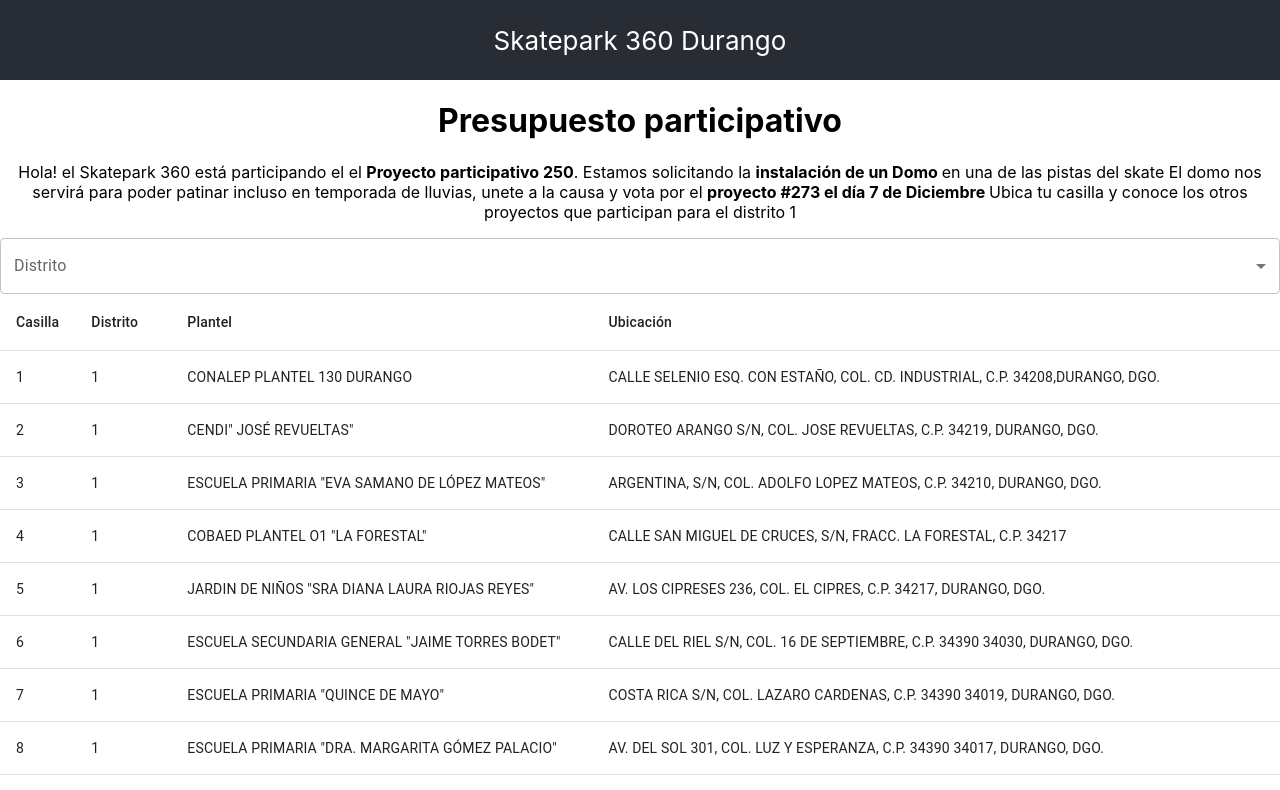
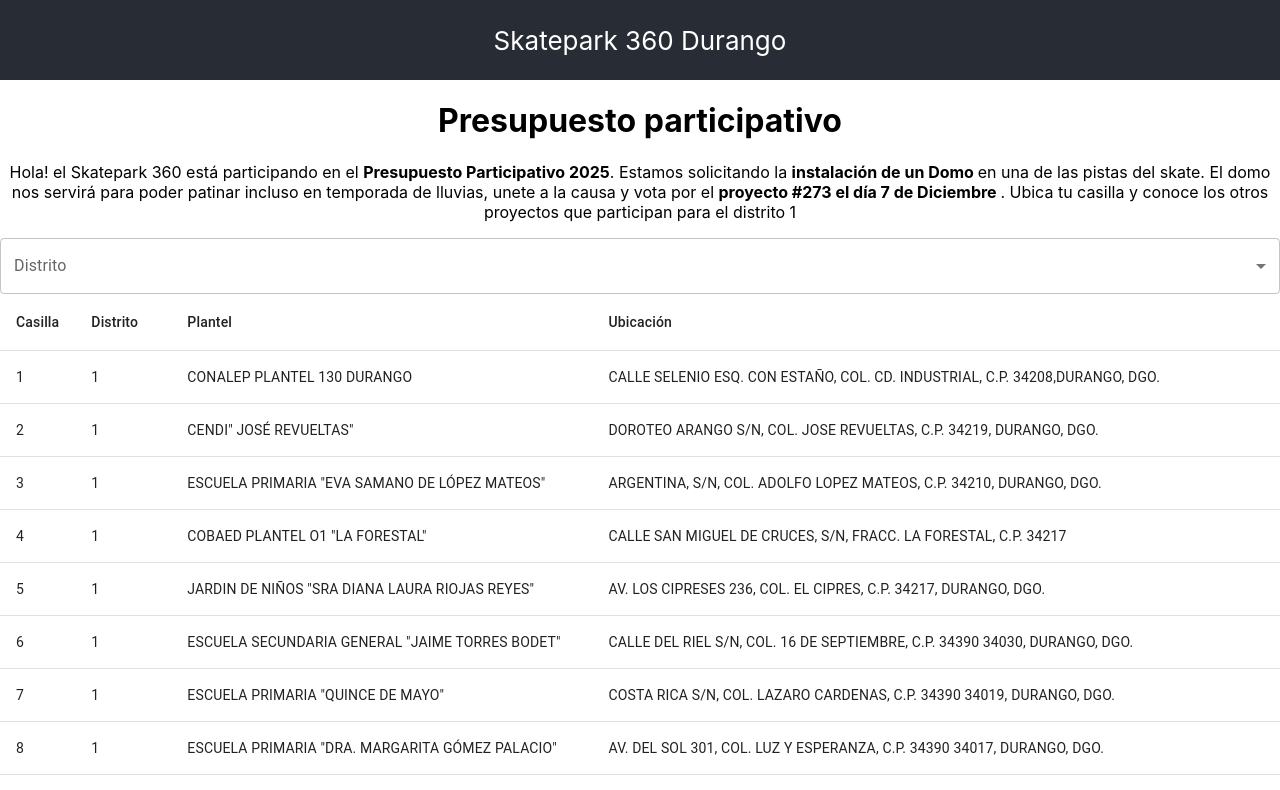
Before and after one commit to otz-dev/presupuesto-participativo-2025, a React (Create React App) app: page / in a window 1280 px wide. Shown: the top 790 px of the page. Built offline with nearby package versions, Linux system fonts and the light colour scheme.

Commit message:
actaualizacion de description del proyecto

```diff
--- a/src/App.js
+++ b/src/App.js
@@ -14,8 +14,8 @@
         <div style={{
           textAlign: 'center'
         }}>
-          <p>Hola! el Skatepark 360 está participando el el <strong>Proyecto participativo 250</strong>. Estamos solicitando la <strong>instalación de un Domo </strong> en una de las pistas del skate
-          El domo nos servirá para poder patinar incluso en temporada de lluvias, unete a la causa y vota por el <strong>proyecto #273 el día 7 de Diciembre </strong>
+          <p>Hola! el Skatepark 360 está participando en el <strong>Presupuesto Participativo 2025</strong>. Estamos solicitando la <strong>instalación de un Domo </strong> en una de las pistas del skate.
+          El domo nos servirá para poder patinar incluso en temporada de lluvias, unete a la causa y vota por el <strong>proyecto #273 el día 7 de Diciembre </strong>.
           Ubica tu casilla  y conoce los otros proyectos que participan para el distrito 1</p>
         </div>
         {/* <Lista /> */}
```
